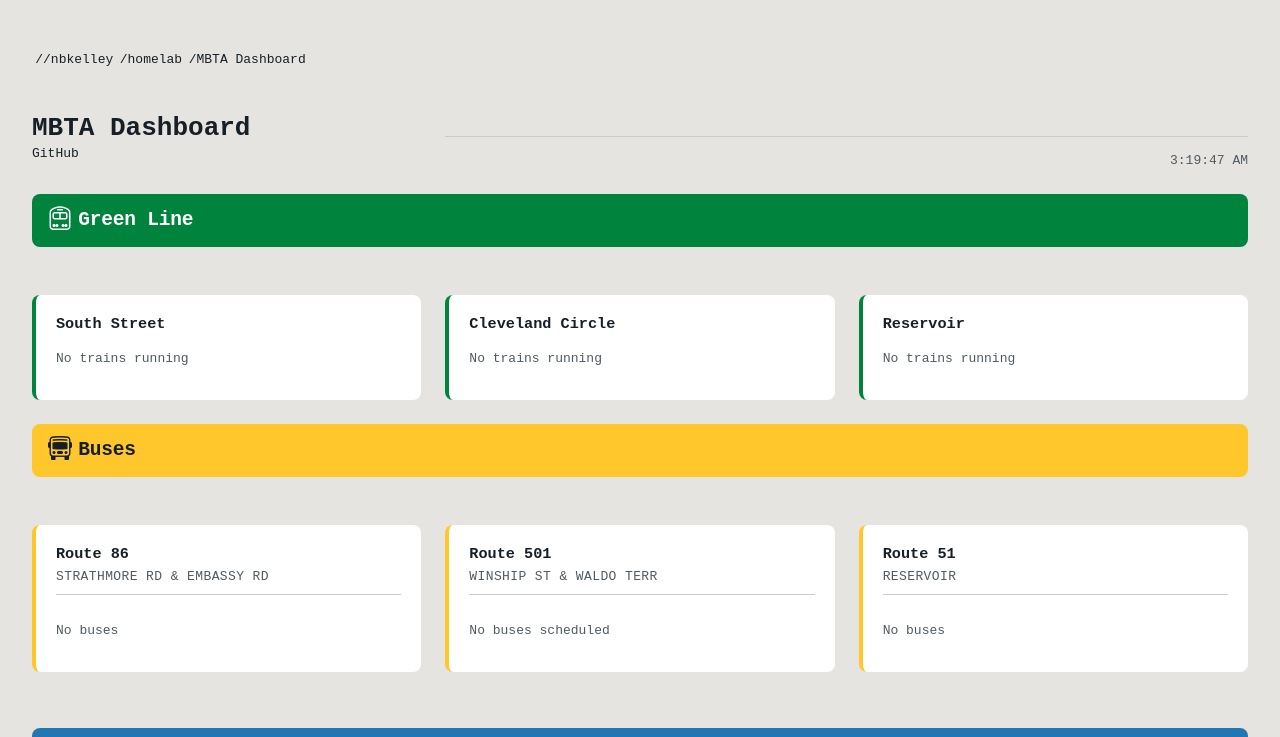
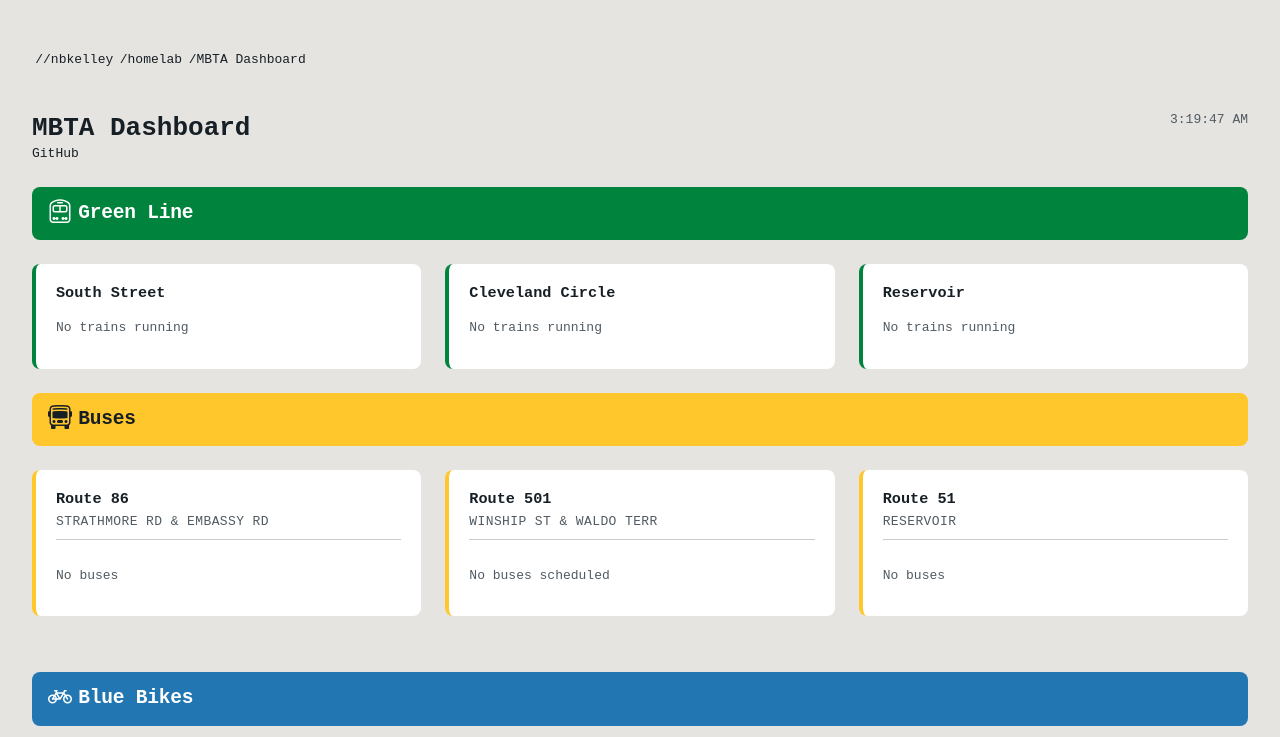
Before and after one commit to NK-Iluvatar/MBTADashboard, a website: page public/index.html in a window 1280 px wide. Shown: the top 737 px of the page. Drawn offline with nearby package versions, Linux system fonts and the light colour scheme; no server answers.

Commit message:
26-02-18-22-19

```diff
--- a/public/styles.css
+++ b/public/styles.css
@@ -152,7 +152,6 @@ body {
 .mode-header {
     grid-column: span 3;
     padding: 0.75rem 1rem;
-    margin-bottom: 1.5rem;
     border-radius: 8px;
 }
 
@@ -459,10 +458,7 @@ body {
     grid-column: span 2;
     font-family: var(--font-family-mono);
     color: #505A62;
-    margin-top: 1.5rem;
     text-align: right;
-    border-top: 1px solid var(--mbta-warm-white-80);
-    padding-top: 1rem;
 }
 
 /* ===== RESPONSIVE BREAKPOINTS ===== */
```
